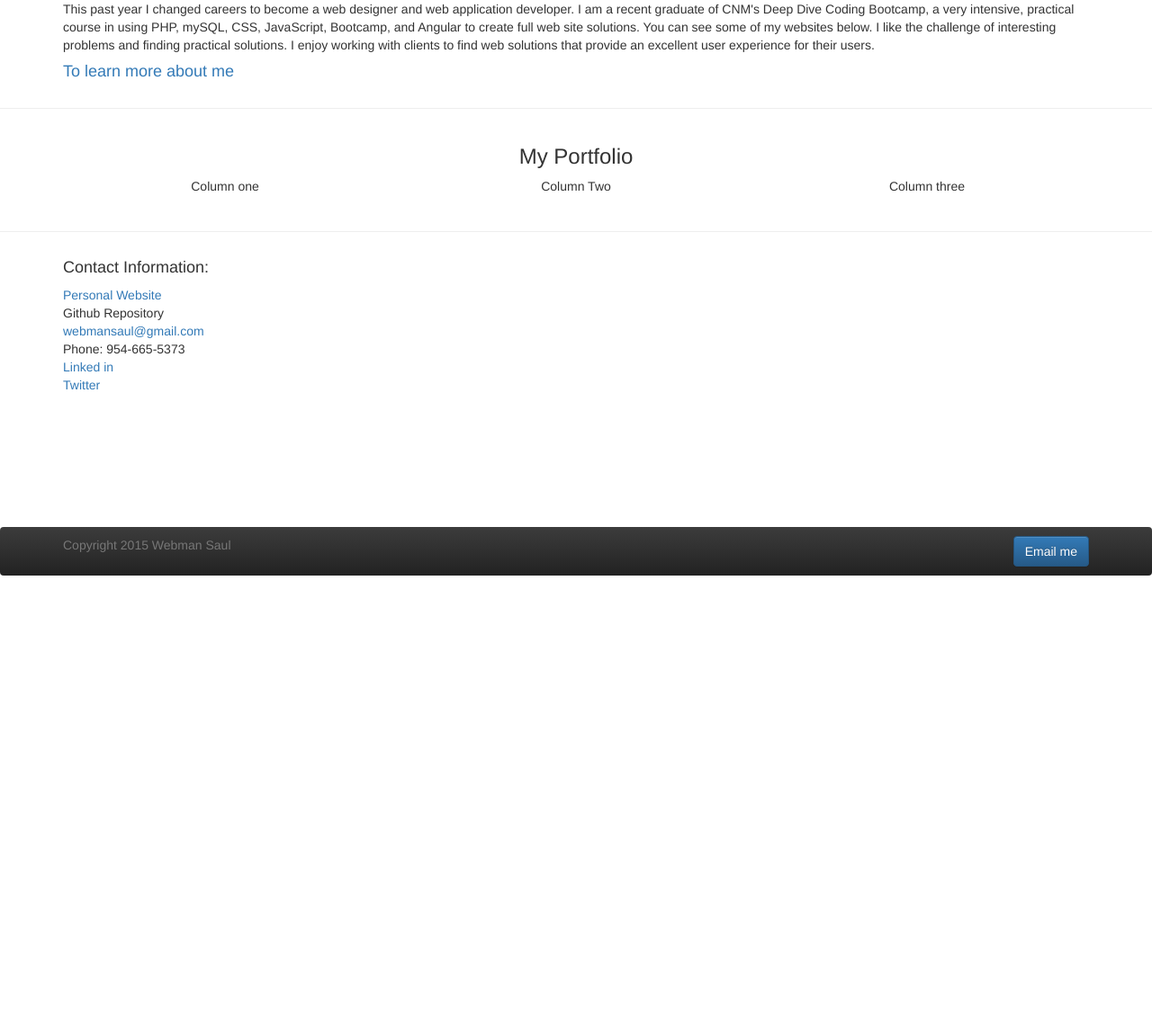
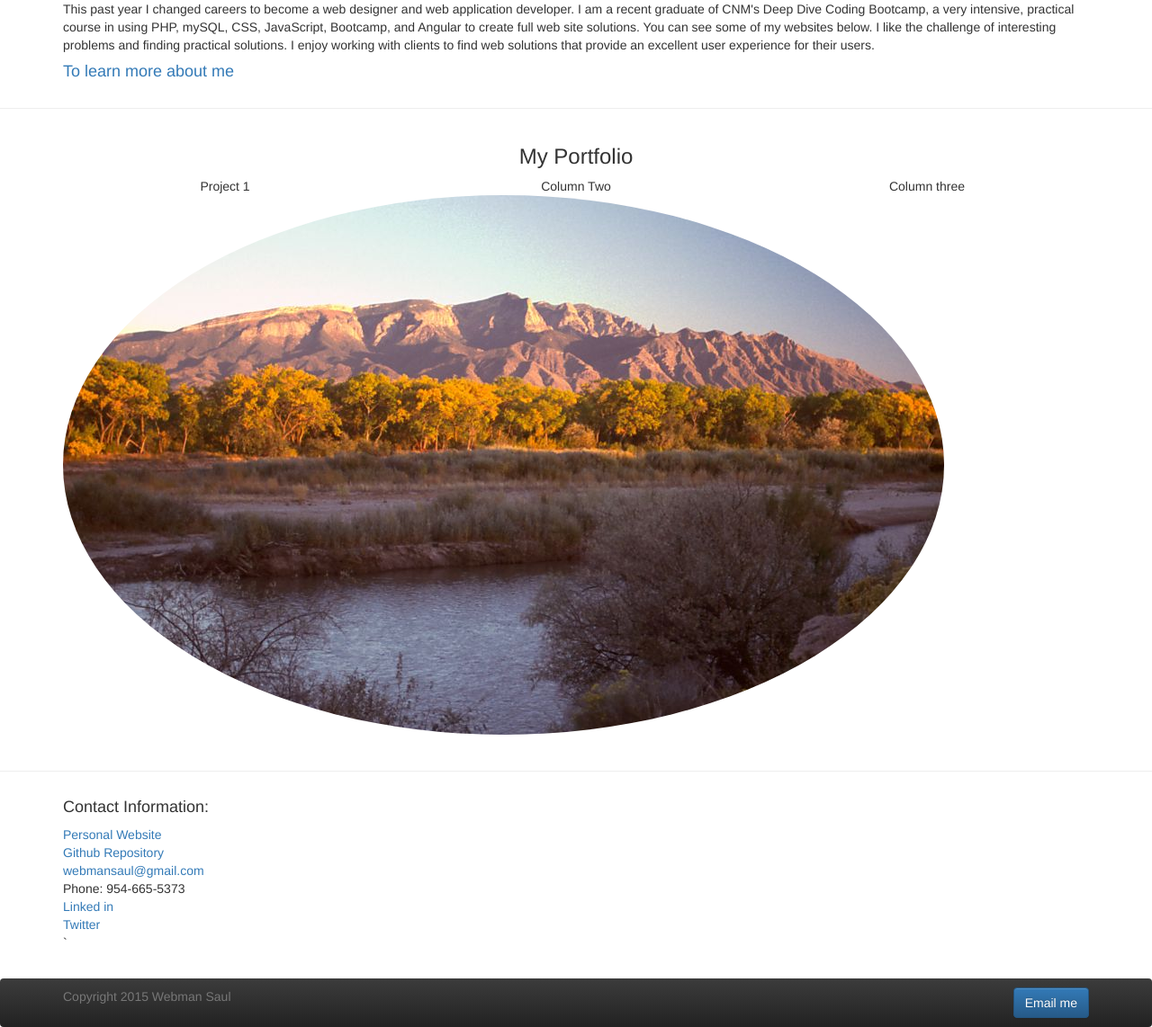
Before and after one commit to jmsaul/saul-pwpsite, a PHP site: page / in a window 1280 px wide. Shown: the part 160-1302 px from the top of the page at 90% size. Before the commit the page ends 800 px from the top, so only its background shows below. Run offline with PHP 8.4, Linux system fonts and the light colour scheme; some libraries are stand-ins or nearby versions.

Commit message:
Milestones 5 - working on images

```diff
--- a/public_html/index.php
+++ b/public_html/index.php
@@ -64,7 +64,7 @@
 					</div>
 			</nav>
 
-			<main>
+			<main class="main-fomrat">
 			<div class="container">
 				<h2>Hello</h2>
 				<p>This past year I changed careers to become a web designer and web application developer. I am a recent
@@ -81,7 +81,10 @@
 				<div class="text-center">
 					<h3>My Portfolio</h3>
 					<div class="row">
-						<div class="col-md-4"> Column one</div>
+						<div class="col-md-4">
+							<div>Project 1</div>
+							<img src="img/sandiaMtnNM.jpg" alt="Trail Quail Project" class="img-circle">
+						</div>
 						<div class="col-md-4"> Column Two</div>
 						<div class="col-md-4"> Column three</div>
 					</div>
@@ -93,12 +96,12 @@
 			<div class="container">
 				<h4>Contact Information:</h4>
 				<ul class="contact-info">
-					<li><a href="Homepage: bootcamp-coders.cnm.edu/~jsaul4/saul-pwpsite">Personal Website</a></li>
-					<li><a href="github.com/jmsaul"></a>Github Repository</li>
+					<li><a href="//bootcamp-coders.cnm.edu/~jsaul4/saul-pwpsite">Personal Website</a></li>
+					<li><a href="//github.com/jmsaul">Github Repository</a></li>
 					<li><a href="mailto:webmansaul@gmail.com">webmansaul@gmail.com</a></li>
 					<li>Phone: 954-665-5373</li>
-					<li><a href="#">Linked in</a></li>
-					<li><a href="#">Twitter</a></li>
+					<li><a href="//www.linkedin.com/profile/view?id=AAMAAAZJ_f0BjhDGc9euxLgYOwz_kfWCqZ2XDlU&trk=hp-identity-name">Linked in</a></li>
+					<li><a href="https://twitter.com/NMmodeling">Twitter</a></li>`
 				</ul>
 			</div>
 
```
